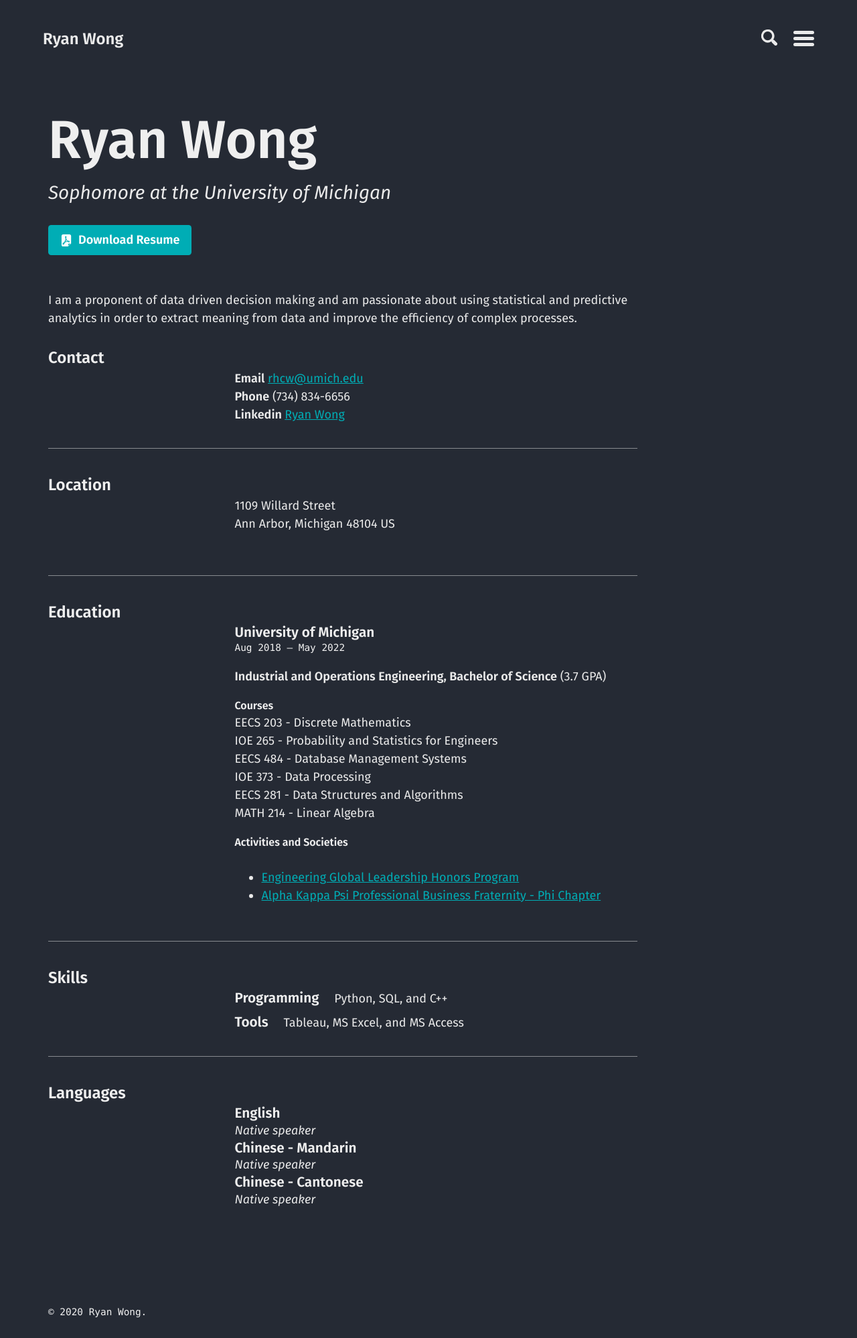
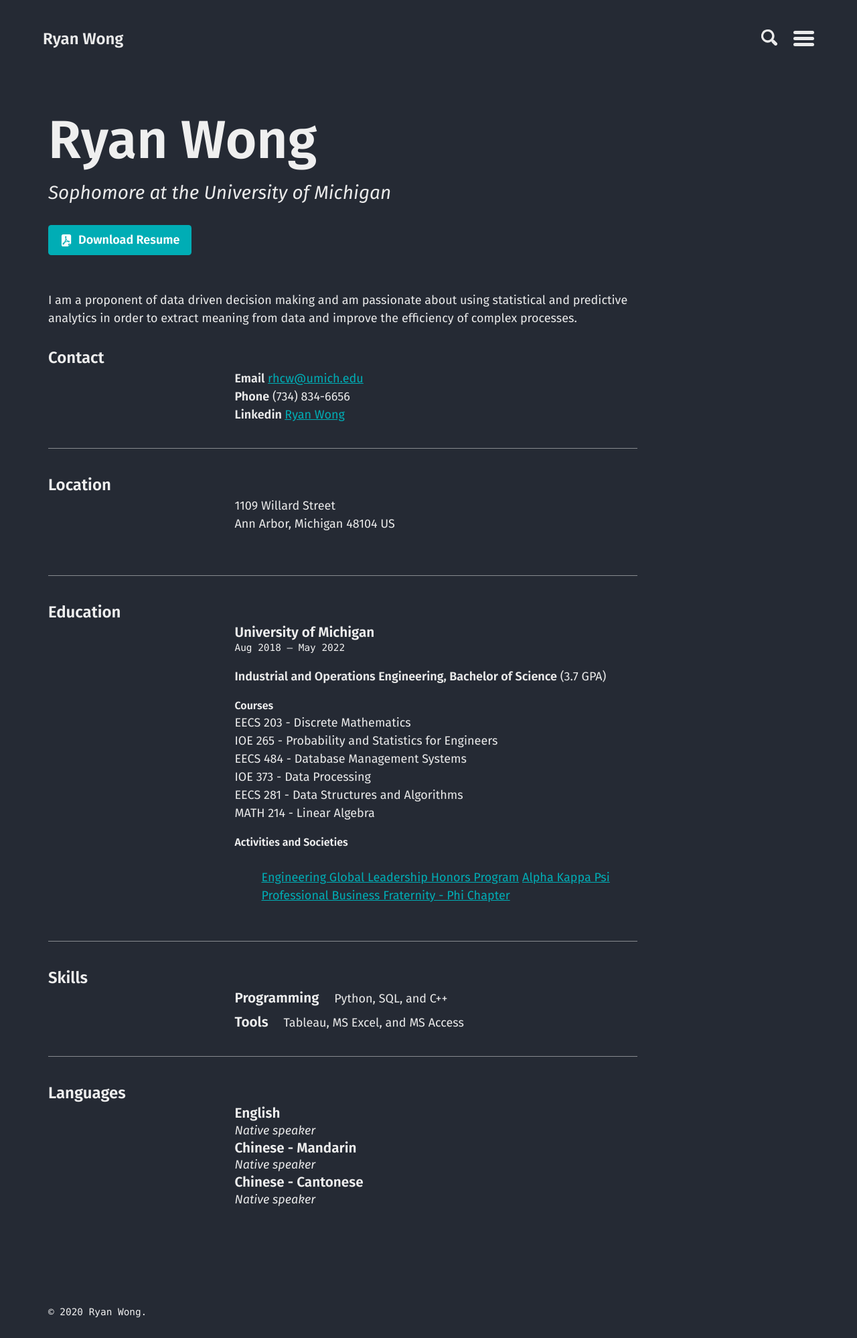
Before and after one commit to ryanwonghc/ryanwonghc.github.io, a Jekyll site: the page built from cv.md, in a window 1280 px wide. Shown: the whole page at 67% size. Built offline with Jekyll 4.4.1, drawn with Linux system fonts in a browser that asks for light colours.

Commit message:
remove spacing

```diff
--- a/_includes/cv/education.html
+++ b/_includes/cv/education.html
@@ -34,17 +34,15 @@
           <h5 class="ans-title">Activities and Societies</h5>
           <ul class="ans">
             {% for activity in e.activitiesAndSocieties %}
-              <div class="item">
                 {% if activity.name %}
                   <span class="name">
                     {% unless activity.url == '' or activity.url == nil %}
-                      <li><a href="{{ activity.url }}">{{ activity.name }}</a></li>
+                      <a href="{{ activity.url }}">{{ activity.name }}</a>
                     {% else %}
-                      <li>{{ activity.name }}</li>
+                      {{ activity.name }}
                     {% endunless %}
                   </span>
                 {% endif %}
-              </div>
             {% endfor %}
           </ul>
         {% endif %}
```
